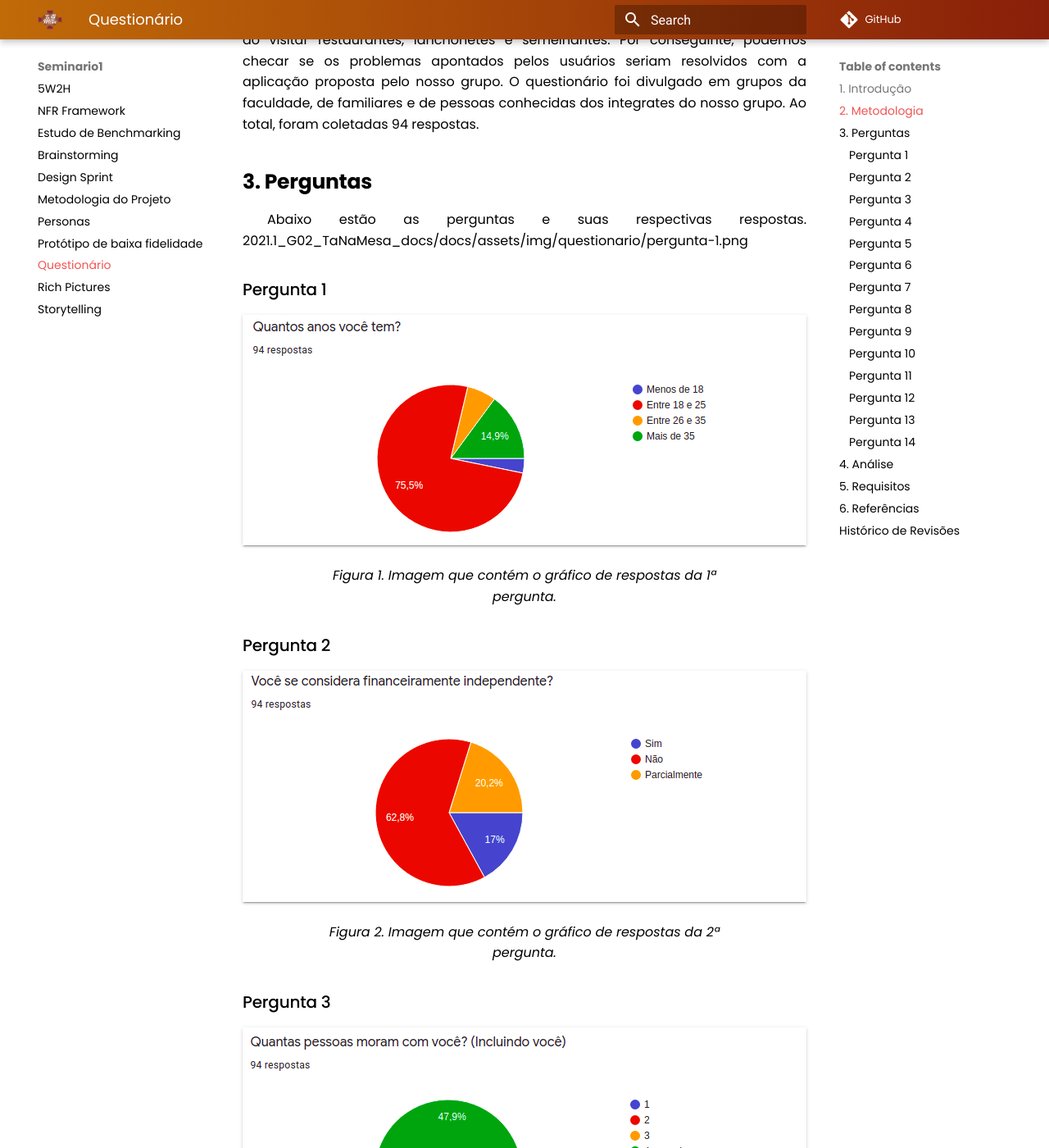
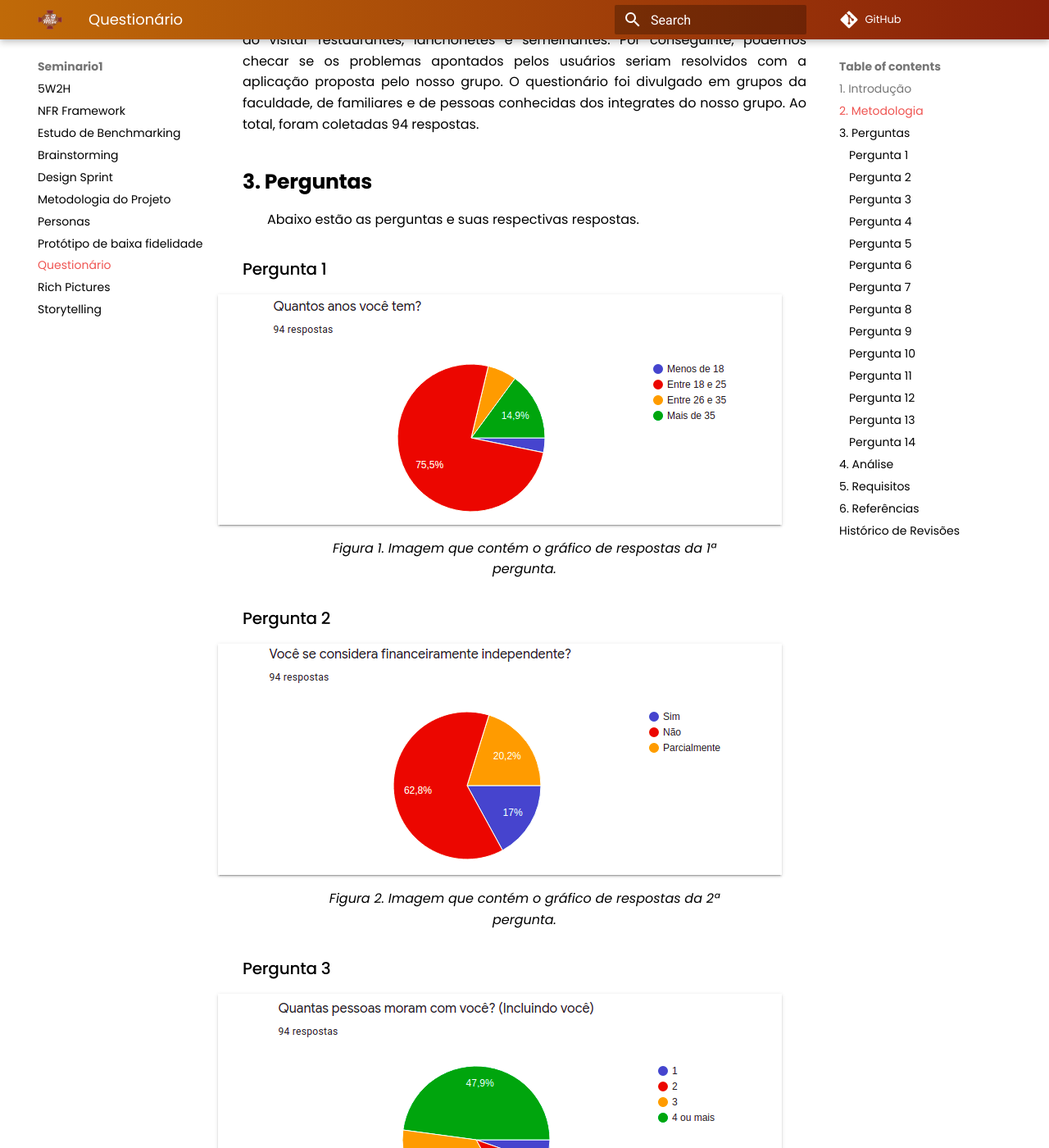
Before and after one commit to UnBArqDsw2021-1/2021.1_G02_TaNaMesa_docs, an MkDocs documentation site: the page built from docs/seminario1/questionario.md, in a window 1280 px wide and 1400 px high, scrolled down 487 px. Shown: the whole window at 82% size. Built offline with MkDocs 1.6.1 and Material for MkDocs 9.7.7, drawn with Linux system fonts in a browser that asks for light colours; comment, search, counter and statistics services are not loaded.

Commit message:
Arrumando css do zoom das imagens

```diff
--- a/docs/assets/css/extra.css
+++ b/docs/assets/css/extra.css
@@ -93,13 +93,14 @@
 }
 
 span[class="hoverable"] {
-    width: 100%;
     cursor: pointer !important;
+    display: flex !important;
+    align-items: center;
+    justify-content: center;
 }
 
 img[role="presentation"] {
     background: white;
-    visibility: hidden;
 }
 
 figcaption {
--- a/docs/seminario1/questionario.md
+++ b/docs/seminario1/questionario.md
@@ -11,7 +11,6 @@
 ## 3. Perguntas
 
 Abaixo estão as perguntas e suas respectivas respostas.
-2021.1_G02_TaNaMesa_docs/docs/assets/img/questionario/pergunta-1.png
 
 ### Pergunta 1
 
```
